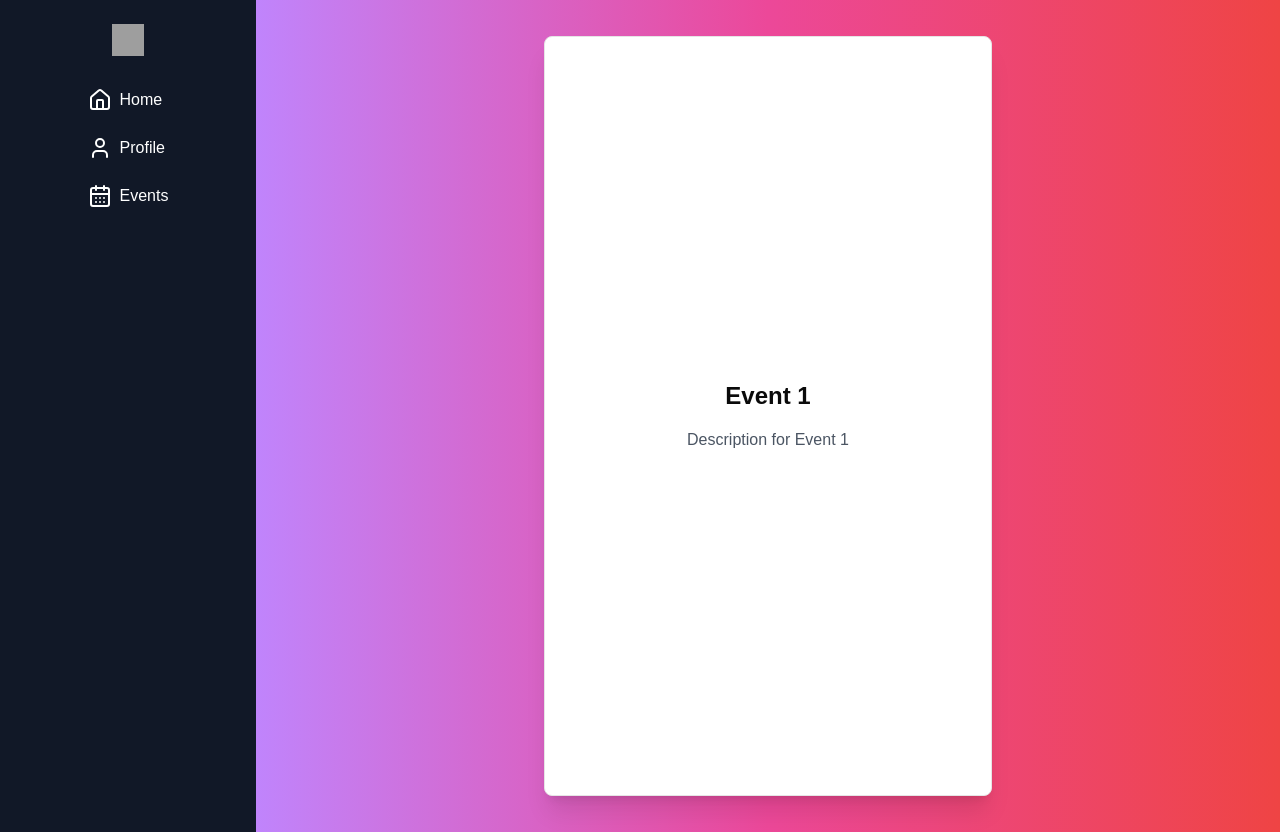
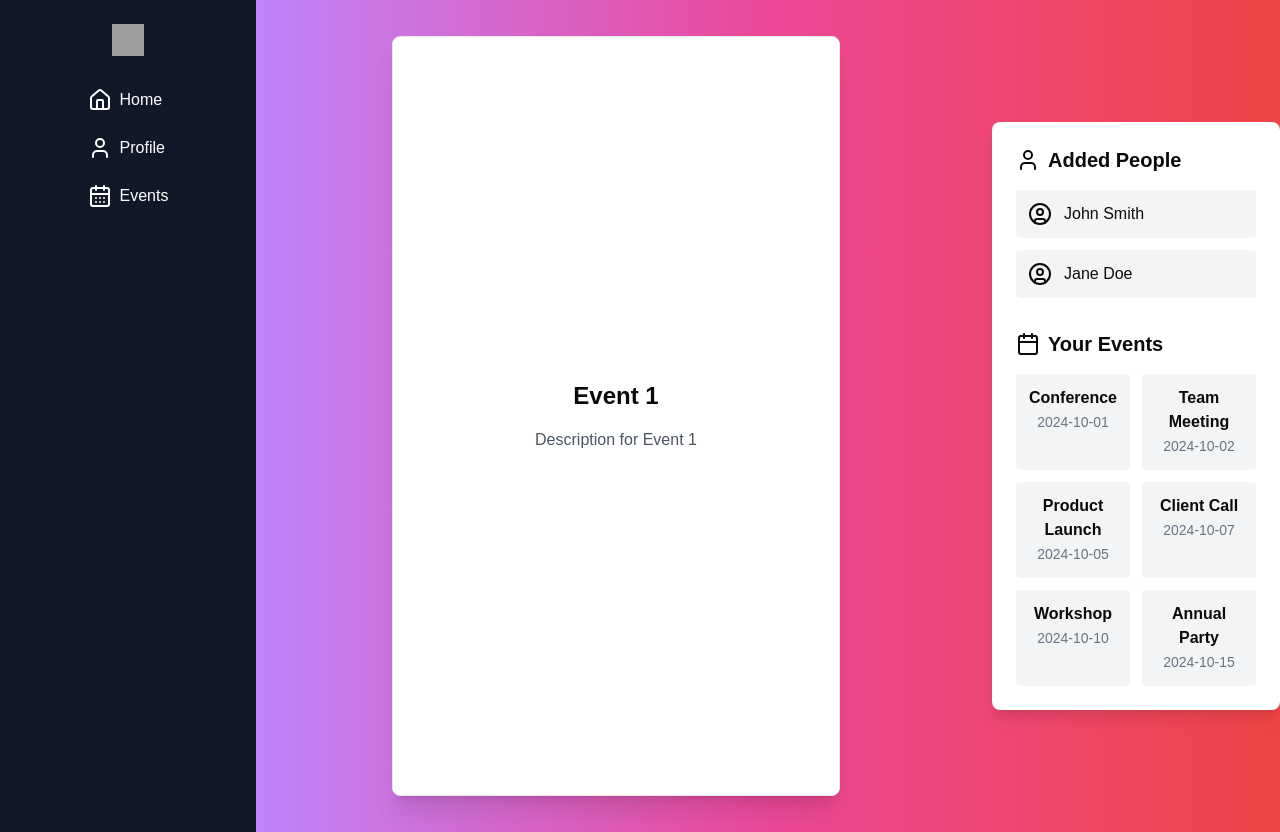
Before and after one commit to cello305/event-swiper, a Next.js app: page /eventswipe in a window 1280 px wide. Built offline with nearby package versions, Linux system fonts and the light colour scheme; grey boxes are pictures that could not be loaded.

Commit message:
updated event swiper

```diff
--- a/src/app/eventswipe/page.tsx
+++ b/src/app/eventswipe/page.tsx
@@ -4,6 +4,7 @@ import { useState, useEffect } from 'react'
 import { motion, useAnimation, PanInfo } from 'framer-motion'
 import { Card, CardContent } from "@/components/ui/card"
 import { Home, User, CalendarDays } from "lucide-react"; // Removed Search
+import Sidebar from '../sidebar/page';
 
 const cardData = [
   { id: 1, title: "Event 1", description: "Description for Event 1" },
@@ -136,8 +137,11 @@ export default function Component() {
       </nav>
 
       {/* Main content */}
-      <div className="flex-1 flex flex-col items-center justify-start bg-gradient-to-r from-purple-400 via-pink-500 to-red-500 p-4 overflow-hidden relative">
-        <div className="relative w-full max-w-md h-[100vh] flex flex-col justify-center py-5">
+      <div className="flex-1 flex flex-row items-start justify-center bg-gradient-to-r from-purple-400 via-pink-500 to-red-500 p-4 overflow-hidden relative">
+        {/* Flex container for card swiper and sidebar */}
+        <div className="flex items-center justify-center w-full">
+          {/* Centered Card Swiper */}
+          <div className="relative w-full max-w-md h-[100vh] flex flex-col justify-center py-5 mx-auto">
             <motion.div
               drag
               dragConstraints={{ left: 0, right: 0, top: 0, bottom: 0 }}
@@ -159,6 +163,12 @@ export default function Component() {
               </Card>
             </motion.div>
           </div>
+
+          {/* Sidebar on the right */}
+          <div className="w-72 ml-4"> {/* Adjust width as needed */}
+            <Sidebar />
+          </div>
+        </div>
       </div>
     </div>
   )
--- /dev/null
+++ b/src/app/sidebar/page.tsx
@@ -0,0 +1,50 @@
+"use client"
+
+import { User, Calendar, UserCircle } from "lucide-react"
+
+const events = [
+  { id: 1, name: "Conference", date: "2024-10-01" },
+  { id: 2, name: "Team Meeting", date: "2024-10-02" },
+  { id: 3, name: "Product Launch", date: "2024-10-05" },
+  { id: 4, name: "Client Call", date: "2024-10-07" },
+  { id: 5, name: "Workshop", date: "2024-10-10" },
+  { id: 6, name: "Annual Party", date: "2024-10-15" }
+];
+
+export default function Sidebar() {
+  return (
+    <div className="w-72 bg-white p-6 rounded-lg shadow-lg ml-4">
+      {/* Added People Section */}
+      <div className="mb-8">
+        <h3 className="text-xl font-semibold mb-4 flex items-center">
+          <User className="mr-2" /> Added People
+        </h3>
+        <div className="space-y-3">
+          <div className="bg-gray-100 p-3 rounded flex items-center">
+            <UserCircle className="mr-3 h-6 w-6" />
+            <span>John Smith</span>
+          </div>
+          <div className="bg-gray-100 p-3 rounded flex items-center">
+            <UserCircle className="mr-3 h-6 w-6" />
+            <span>Jane Doe</span>
+          </div>
+        </div>
+      </div>
+
+      {/* Your Events Section */}
+      <div>
+        <h3 className="text-xl font-semibold mb-4 flex items-center">
+          <Calendar className="mr-2" /> Your Events
+        </h3>
+        <div className="grid grid-cols-2 gap-3">
+          {events.map((event) => (
+            <div key={event.id} className="bg-gray-100 p-3 rounded text-center">
+              <span className="block font-bold">{event.name}</span>
+              <span className="text-sm text-gray-500">{event.date}</span>
+            </div>
+          ))}
+        </div>
+      </div>
+    </div>
+  )
+}
```
Lines whose indentation alone changed are shown as unchanged.
